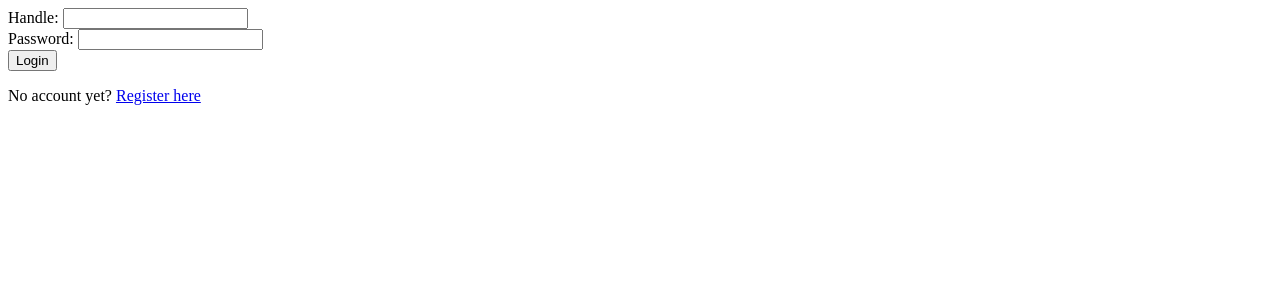
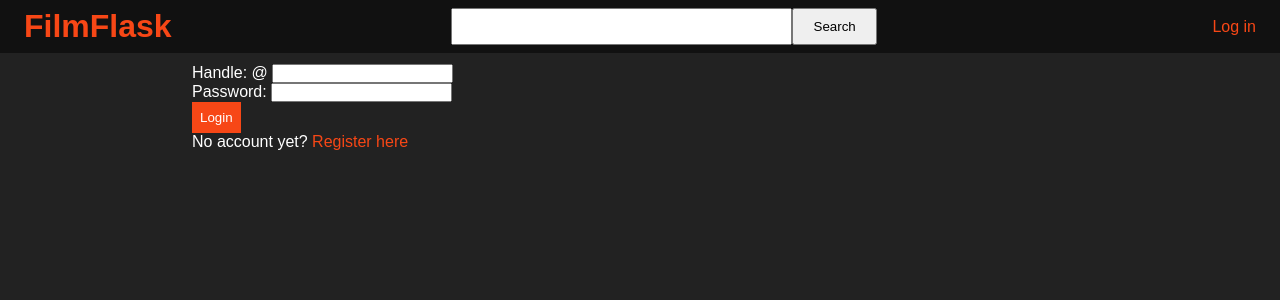
Before and after one commit to sofiak-hel/filmflask, a Flask app: page /login in a window 1280 px wide. Shown: the top 300 px of the page. Run offline with Flask 2, Linux system fonts and the light colour scheme; parts of the project's set-up code (start-up, migrations or seed data) failed here and were passed over.

Commit message:
Add some html and CSS

```diff
--- a/src/pages/video.py
+++ b/src/pages/video.py
@@ -18,7 +18,7 @@ video_bp = Blueprint('video_page', __name__,
 def video_upload():
     user = AuthUser.from_session(session)
     if request.method == "GET":
-        return render_template("upload.html", config=current_app.config)
+        return render_template("upload.html", me=user, config=current_app.config)
 
     elif request.method == "POST":
         title: str = request.form.get("title", "").strip()
--- /dev/null
+++ b/src/static/css/main.css
@@ -0,0 +1,233 @@
+* {
+    margin: 0;
+    padding: 0;
+}
+
+:root {
+    --main-bg: #222;
+    --main-bg-darker: #171717;
+    --main-text: white;
+    --accent-color: #f74716;
+    --accent-color-hover: #d02000;
+    --accent-color-active: #c01000;
+
+    accent-color: var(--accent-color);
+
+    height: 100%;
+    width: 100%;
+    font-family: sans-serif;
+    background-color: #222;
+    color: white;
+
+}
+
+a {
+    text-decoration: none;
+    color:var(--accent-color);
+}
+
+header {
+    position: fixed;
+    width: 100%;
+    height: 2rem;
+    background-color: #111;
+    border-bottom: 5px solid #111;
+    padding: 0.5rem;
+    padding-right: 1.5rem;
+    padding-left: 1.5rem;
+    display: grid;
+    grid-template-columns: 1fr 1fr 1fr;
+}
+
+header .me {
+    text-align: right;
+    padding-right: 3rem;
+    display: grid;
+    grid-template-columns: auto 1fr auto;
+    align-content: center;
+}
+
+header .me .upload {
+    margin: auto;
+    margin-left: 1rem;
+}
+
+header .me .profile {
+    margin: auto;
+    margin-right: 1rem;
+    display: grid;
+    grid-template-columns: 1fr auto;
+    font-size: 1.5rem;
+}
+
+header .me .profile > img {
+    margin-left: 1rem;
+}
+
+header .me .profile > * {
+    margin: auto;
+}
+
+header .me .avatar {
+    height: 2rem;
+}
+
+header .me .logout {
+    height: 100%;
+}
+
+header .me .logout input {
+    height: 100%;
+}
+
+.button {
+    padding: 0.5rem;
+    background-color: var(--accent-color);
+    color: white;
+    border: none;
+    outline: none;
+}
+
+.button:hover {
+    background-color: var(--accent-color-hover);
+}
+
+.button:focus {
+    text-decoration: none !important;
+    border: none !important;
+    outline: 2px solid white;
+}
+
+header .search {
+    text-align: center;
+}
+
+header .search form {
+    display: grid;
+    grid-template-columns: 4fr 1fr;
+    width: 100%;
+    height: 100%;
+}
+
+header .search input {
+    height: 100%;
+}
+
+.content {
+    padding: 0.5em;
+    padding-top: 4rem;
+    width: 70%;
+    margin: auto;
+}
+
+.content .video-list {
+    display: grid;
+    grid-template-columns: 1fr 1fr 1fr 1fr;
+}
+
+ .video {
+    padding: 0.5rem;
+}
+
+ .video > a {
+    width: 100%;
+}
+
+ .video .thumbnail {
+    width: 100%;
+}
+
+.video .title {
+    font-size: 1.5rem;
+}
+
+img {
+    max-width: 100%;
+    max-height: 100%;
+}
+
+.uploader {
+    margin: 0.5rem;
+    height: 2rem;
+}
+
+.user {
+    margin: 1rem;
+}
+
+.user .user-details .nickname {
+    font-size: 2rem;
+}
+
+.user-details {
+    display: grid;
+    grid-template-columns: 2rem auto;
+    height: 100%;
+}
+
+.user .user-details {
+    grid-template-columns: 5rem auto;
+    height: 5rem;
+}
+
+.user > p {
+    margin: 1em;
+}
+
+.user-details .nickname {
+    font-size: 0.8rem;
+    margin: auto;
+    margin-left: 0.5rem;
+}
+
+.avatar {
+    border-radius: 50%;
+}
+
+.video-details {
+    display:grid;
+    grid-template-columns: 1fr 1fr;
+    width: 854px;
+}
+
+.video-details .ratings {
+    text-align: right;
+}
+
+.rating-buttons {
+    display: grid;
+    grid-template-columns: auto auto auto;
+    width: 20rem;
+}
+
+.comment-section {
+    padding: 0.5em;
+}
+
+.comment-section textarea {
+    width: 50%;
+}
+
+.comment {
+    padding: 0.5em;
+    margin: 0.5em;
+    border-radius: 0.5rem;
+    background-color: var(--main-bg-darker);
+}
+
+.comment > p {
+    margin: 0.5rem;
+}
+
+.video-description {
+    margin: 1rem;
+}
+
+.timestamp {
+    font-size: 0.7em;
+    font-style: italic;
+}
+
+label[for="username"]::after {
+    content: '@'
+}
--- /dev/null
+++ b/src/templates/header.html
@@ -0,0 +1,30 @@
+<header>
+    <div class="logo">
+        <h1><a href="/">FilmFlask</a></h1>
+    </div>
+    <div class="search">
+        <form action="/search" method="get">
+            <input type="text" name="query" id="query">
+            <input type="submit" value="Search">
+        </form>
+    </div>
+    <div class="me">
+        {% if me %}
+        <a href="/upload" class="upload">Upload video</a>
+        <a href="/user/{{ me.handle }}" class="profile">
+            <p>{{ me.nickname }}</p>
+            <img class="avatar" src="/image/{{ me.avatar_id }}">
+        </a>
+        <form action="/logout" method="post" class="logout">
+            {% include 'csrf_token.html' %}
+            <input type="submit" value="Logout" class="button">
+        </form>
+        {% else %}
+        <div></div>
+        <div></div>
+        <div class="login">
+            <a href="/login">Log in</a>
+        </div>
+        {% endif %}
+    </div>
+</header>
--- a/src/templates/login.html
+++ b/src/templates/login.html
@@ -2,17 +2,21 @@
 
 <head>
     <title>Login</title>
+    <link rel="stylesheet" type="text/css" href="{{ url_for('static',filename='css/main.css') }}">
 </head>
 
 <body>
+    {% include 'header.html' %}
+    <div class="content">
         <form action="" method="post">
             <label for="username">Handle: </label>
             <input type="text" name="username" id="username"></br>
             <label for="password">Password: </label>
             <input type="password" name="password" id="password"></br>
-        <input type="submit" value="Login">
+            <input type="submit" value="Login" class="button">
         </form>
         <p>No account yet? <a href="/register">Register here</a></p>
+    </div>
 </body>
 
 </html>
--- a/src/util.py
+++ b/src/util.py
@@ -9,7 +9,8 @@ from db.users import AuthUser
 
 
 def error(error: str):
-    return render_template("error.html", error=error)
+    me = AuthUser.from_session(session)
+    return render_template("error.html", me=me, error=error)
 
 
 def process_image(blob: bytes):
@@ -54,7 +55,7 @@ def process_video(blob: bytes):
             # Scales down the video so it is 480p or smaller
             .filter_('scale', w="if(gt(ih,iw),-1,min(iw,854))", h="if(gt(ih,iw),min(ih,480),-1)", force_original_aspect_ratio='decrease')
             # Pads the video with black bars, so every video will end up as 16:9 aspect ratio
-            .filter_('pad', "if(gt(iw,ih),iw+1,ceil(ih*(16/9)/2)*2)", "if(gt(ih,iw),ih+1,ceil(iw*(9/16)/2)*2)", "-1", "-1")
+            .filter_('pad', "max(iw,ceil(ih*(16/9)/2)*2)", "max(ceil(iw*(9/16)/2)*2,ih)", "-1", "-1")
         )
     process = (
         ffmpeg.output(*streams,
```
Also changed, not shown: src/templates/error.html (+7 -3 lines), src/templates/index.html (+9 -29 lines), src/templates/register.html (+9 -8 lines), src/templates/upload.html (+8 -6 lines), src/templates/user.html (+16 -15 lines), src/templates/user_edit.html (+6 -4 lines), src/templates/video.html (added, +19 -0 lines), src/templates/watch.html (+51 -24 lines), src/templates/user-details.html (added), 2 other files. Lines whose indentation alone changed are shown as unchanged.
